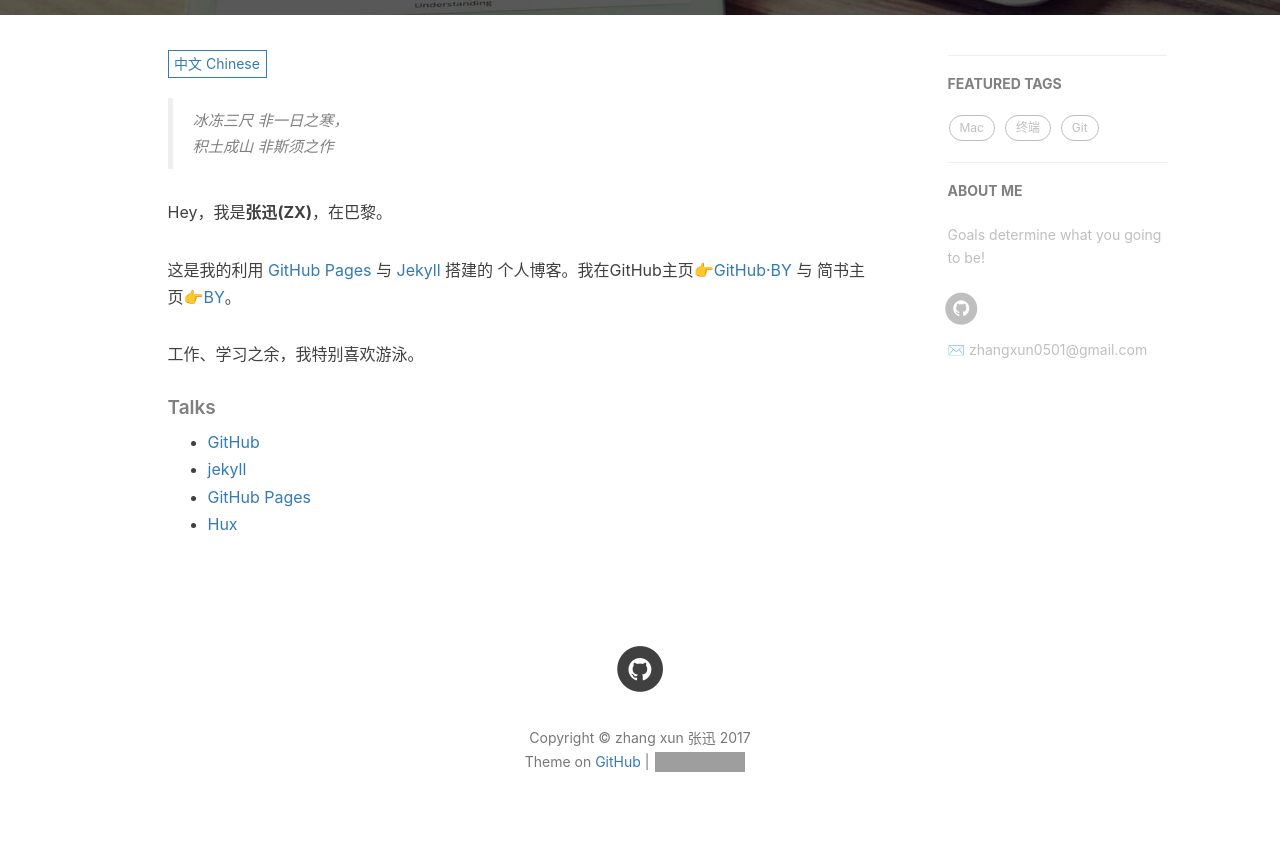
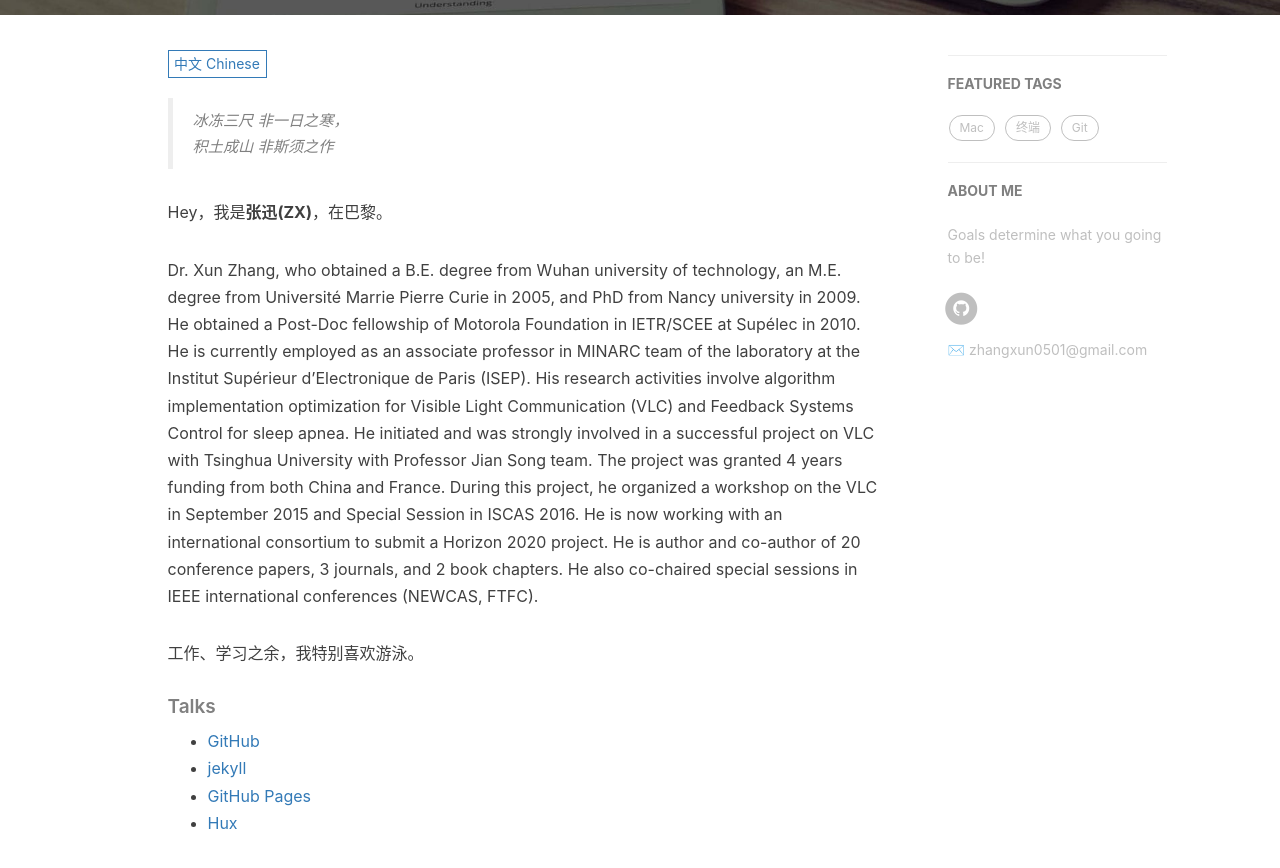
Before and after one commit to zhangxun0501/zhangxun0501.github.io, a Jekyll site: the page built from about.html, in a window 1280 px wide and 900 px high, scrolled down 403 px. Shown: the top 868 px of the window. Built offline with Jekyll 4.4.1, drawn with Linux system fonts in a browser that asks for light colours; nearby versions of some CDN libraries; comment, search, counter and statistics services are not loaded; grey boxes are pictures that could not be loaded.

Commit message:
Update about.html

```diff
--- a/about.html
+++ b/about.html
@@ -21,7 +21,8 @@
 
     <p>Hey，我是<strong>张迅(ZX)</strong>，在巴黎。</p>
 
-    <p>这是我的利用 <a href="https://pages.github.com/">GitHub Pages</a> 与 <a href="http://jekyll.com.cn/">Jekyll</a> 搭建的 个人博客。我在GitHub主页<a href="https://github.com/qiubaiying">👉GitHub·BY</a> 与 简书主页<a href="https://http://www.jianshu.com/u/e71990ada2fd">👉BY</a>。</p>
+    <p>Dr. Xun Zhang, who obtained a B.E. degree from Wuhan university of technology,  an M.E. degree from Université Marrie Pierre Curie in 2005, and PhD from Nancy university in 2009.  He obtained a Post-Doc fellowship of Motorola Foundation in IETR/SCEE at Supélec in 2010.  He is currently employed as an associate professor in MINARC team of the laboratory  at the Institut Supérieur d’Electronique de Paris (ISEP). His research activities involve algorithm implementation optimization for Visible Light Communication (VLC) and Feedback Systems Control for sleep apnea. He initiated and was strongly involved in a successful project on VLC with Tsinghua University with Professor Jian Song team. The project was granted 4 years funding from both China and France. During this project, he organized a workshop on the VLC in September 2015 and Special Session in ISCAS 2016. He is now working with an international consortium to submit a Horizon 2020 project. He is author and co-author of 20 conference papers, 3 journals, and 2 book chapters. He also co-chaired special sessions in IEEE international conferences (NEWCAS, FTFC).
+
 
     <p>工作、学习之余，我特别喜欢游泳。</p>
 
```
